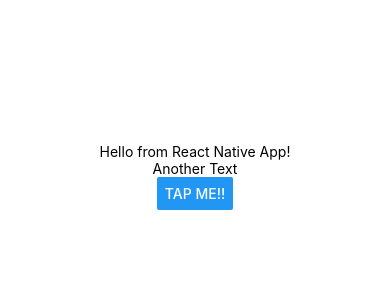
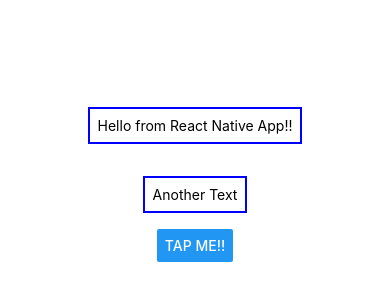
Before and after one commit to pranitkhadilkar7/react-native-todo, a React Native app: screen / in a window 390 px wide. Shown: the part 246-546 px from the top of the page. Built offline with nearby package versions, Linux system fonts and the light colour scheme.

Commit message:
styling react native app

```diff
--- a/App.tsx
+++ b/App.tsx
@@ -1,11 +1,10 @@
-import { StatusBar } from "expo-status-bar"
 import { Button, StyleSheet, Text, View } from "react-native"
 
 export default function App() {
   return (
     <View style={styles.container}>
-      <Text>Hello from React Native App!</Text>
-      <Text>Another Text</Text>
+      <Text style={styles.dummyText}>Hello from React Native App!!</Text>
+      <Text style={styles.dummyText}>Another Text</Text>
       <Button title="Tap me!!" />
     </View>
   )
@@ -18,4 +17,10 @@
     alignItems: "center",
     justifyContent: "center",
   },
+  dummyText: {
+    margin: 16,
+    borderWidth: 2,
+    borderColor: "blue",
+    padding: 8,
+  },
 })
```
